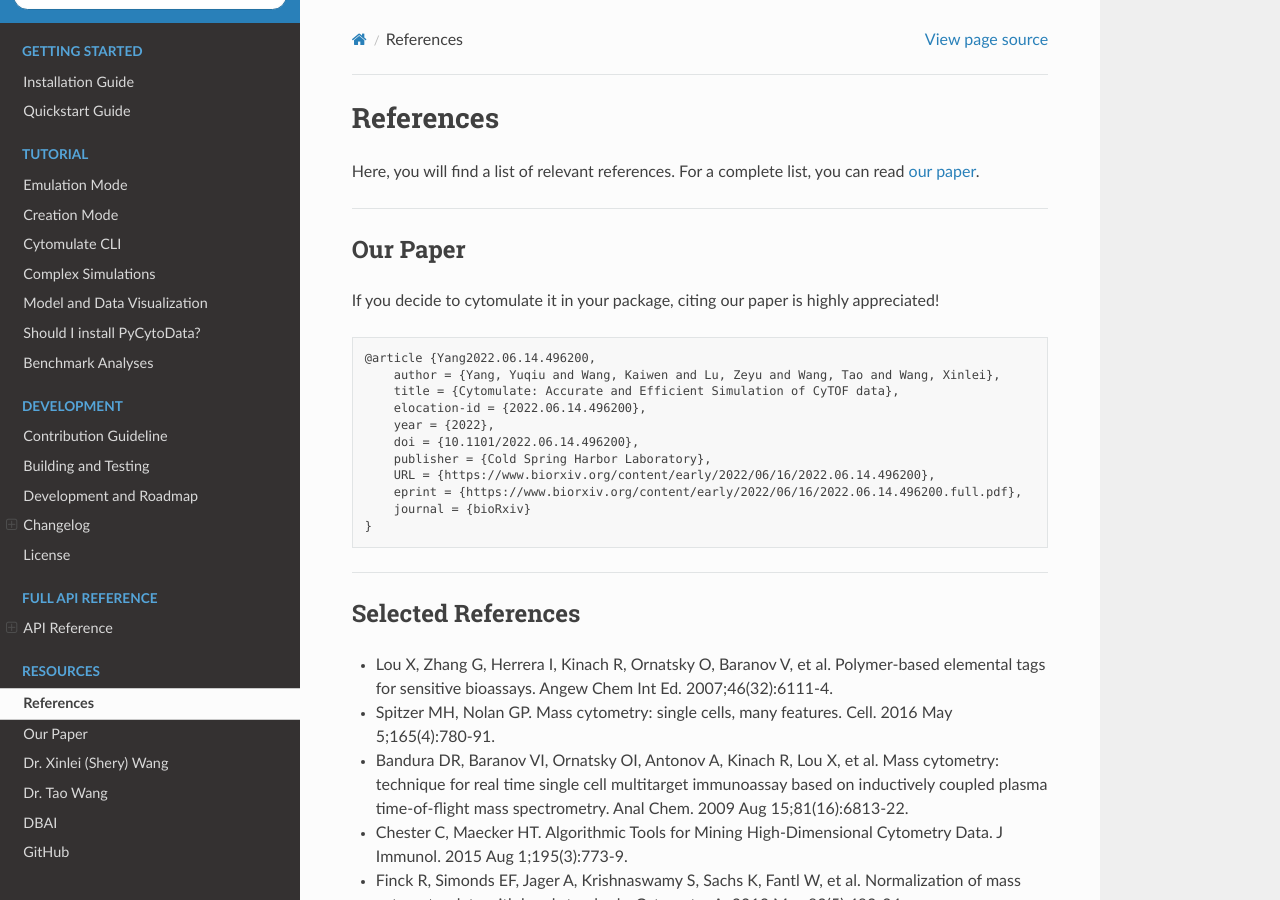
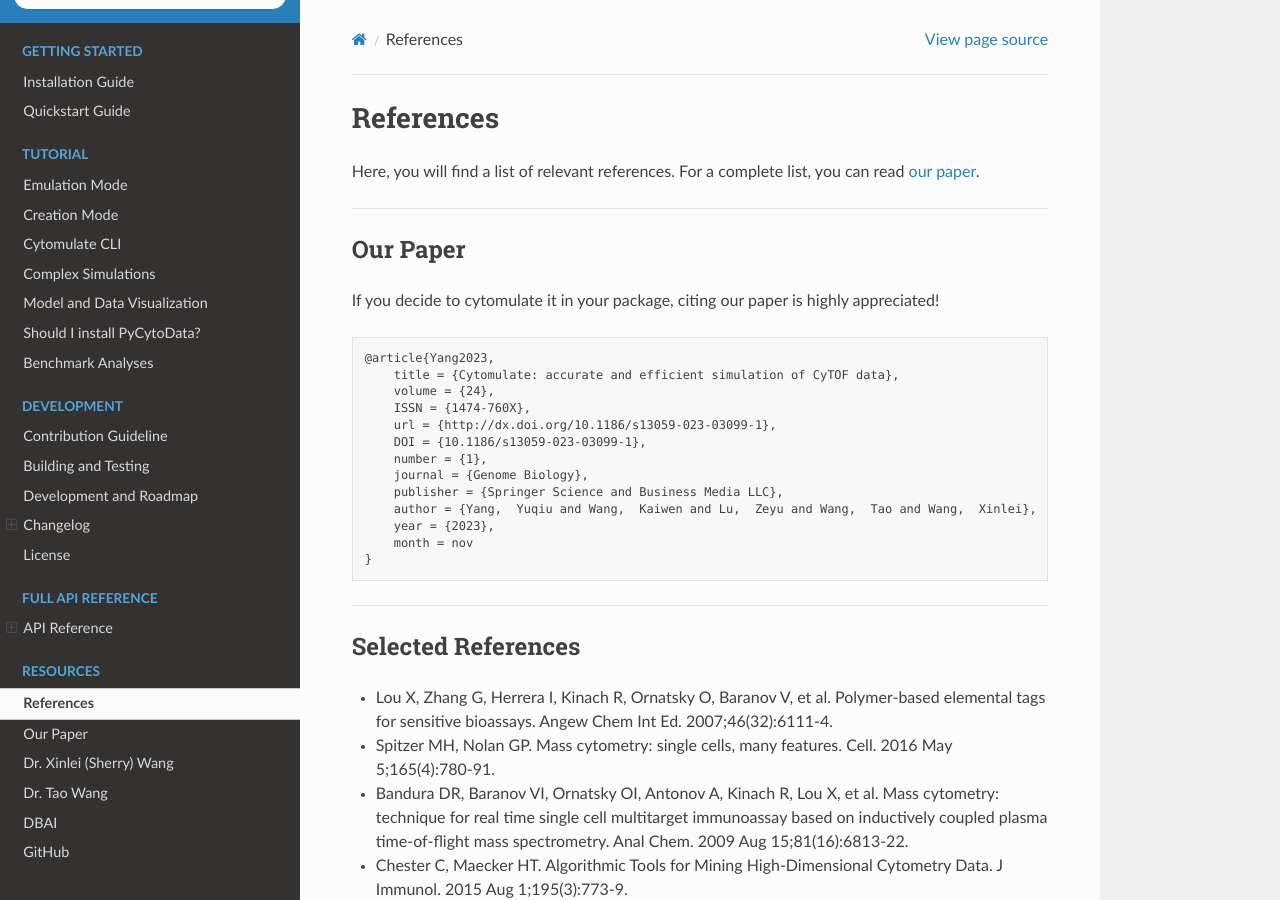
Before and after one commit to kevin931/cytomulate, a Sphinx documentation site: the page built from docs/source/references.rst, in a window 1280 px wide and 900 px high. Built offline with Sphinx 7.4.7 and the Read the Docs theme 2.0.0, drawn with Linux system fonts in a browser that asks for light colours.

Commit message:
Reference change
Updated the article DOI and references to reflect our most up-to-date publication changes

```diff
--- a/cytomulate/__init__.py
+++ b/cytomulate/__init__.py
@@ -5,7 +5,7 @@ A package for simulating CyTOF data
 """
 
 __version__ = "0.1.1"
-__author__ = "Yuqiu Yang, Kevin Wang, Tao Wang, Sherry Wang"
+__author__ = "Yuqiu Yang, Kevin Wang, Zeyu Lu,  Tao Wang, Sherry Wang"
 
 from cytomulate.creation.cytof_data import CreationCytofData
 from cytomulate.emulation.cytof_data import EmulationCytofData
--- a/docs/source/references.rst
+++ b/docs/source/references.rst
@@ -3,7 +3,7 @@ References
 ################
 
 Here, you will find a list of relevant references. For a complete list, you can
-read `our paper <https://doi.org/10.1101/2022.04.26.489549>`_.
+read `our paper <https://doi.org/10.1186/s13059-023-03099-1>`_.
 
 -----------------------
 
@@ -15,16 +15,18 @@ If you decide to cytomulate it in your package, citing our paper is highly appre
 
 .. code-block:: text
 
-    @article {Yang2022.06.14.496200,
-        author = {Yang, Yuqiu and Wang, Kaiwen and Lu, Zeyu and Wang, Tao and Wang, Xinlei},
-        title = {Cytomulate: Accurate and Efficient Simulation of CyTOF data},
-        elocation-id = {2022.06.14.496200},
-        year = {2022},
-        doi = {10.1101/2022.06.14.496200},
-        publisher = {Cold Spring Harbor Laboratory},
-        URL = {https://www.biorxiv.org/content/early/2022/06/16/2022.06.14.496200},
-        eprint = {https://www.biorxiv.org/content/early/2022/06/16/2022.06.14.496200.full.pdf},
-        journal = {bioRxiv}
+    @article{Yang2023,
+        title = {Cytomulate: accurate and efficient simulation of CyTOF data},
+        volume = {24},
+        ISSN = {1474-760X},
+        url = {http://dx.doi.org/10.1186/s13059-023-03099-1},
+        DOI = {10.1186/s13059-023-03099-1},
+        number = {1},
+        journal = {Genome Biology},
+        publisher = {Springer Science and Business Media LLC},
+        author = {Yang,  Yuqiu and Wang,  Kaiwen and Lu,  Zeyu and Wang,  Tao and Wang,  Xinlei},
+        year = {2023},
+        month = nov
     }
 
 
--- a/setup.py
+++ b/setup.py
@@ -58,8 +58,8 @@ setup(
     name = "cytomulate",
     version = VERSION,
     description = "Accurate and Efficient Simulation of CyTOF data",
-    author = "Yuqiu Yang, Kevin Wang, Tao Wang, Sherry Wang",
-    author_email = "yuqiuy@smu.edu, kevinwang@smu.edu, Tao.Wang@UTSouthwestern.edu, swang@smu.edu",
+    author = "Yuqiu Yang, Kevin Wang, Zeyu Lu, Tao Wang, Sherry Wang",
+    author_email = "yuqiuy@smu.edu, kevinwang@smu.edu, zeyul@smu.edu, Tao.Wang@UTSouthwestern.edu, xinlei.wang@uta.edu",
     long_description_content_type = "text/markdown",
     long_description = open("README.md").read(),
     packages=["cytomulate",
```
Also changed, not shown: README.md (+13 -11 lines), docs/source/index.rst (+4 -4 lines).
